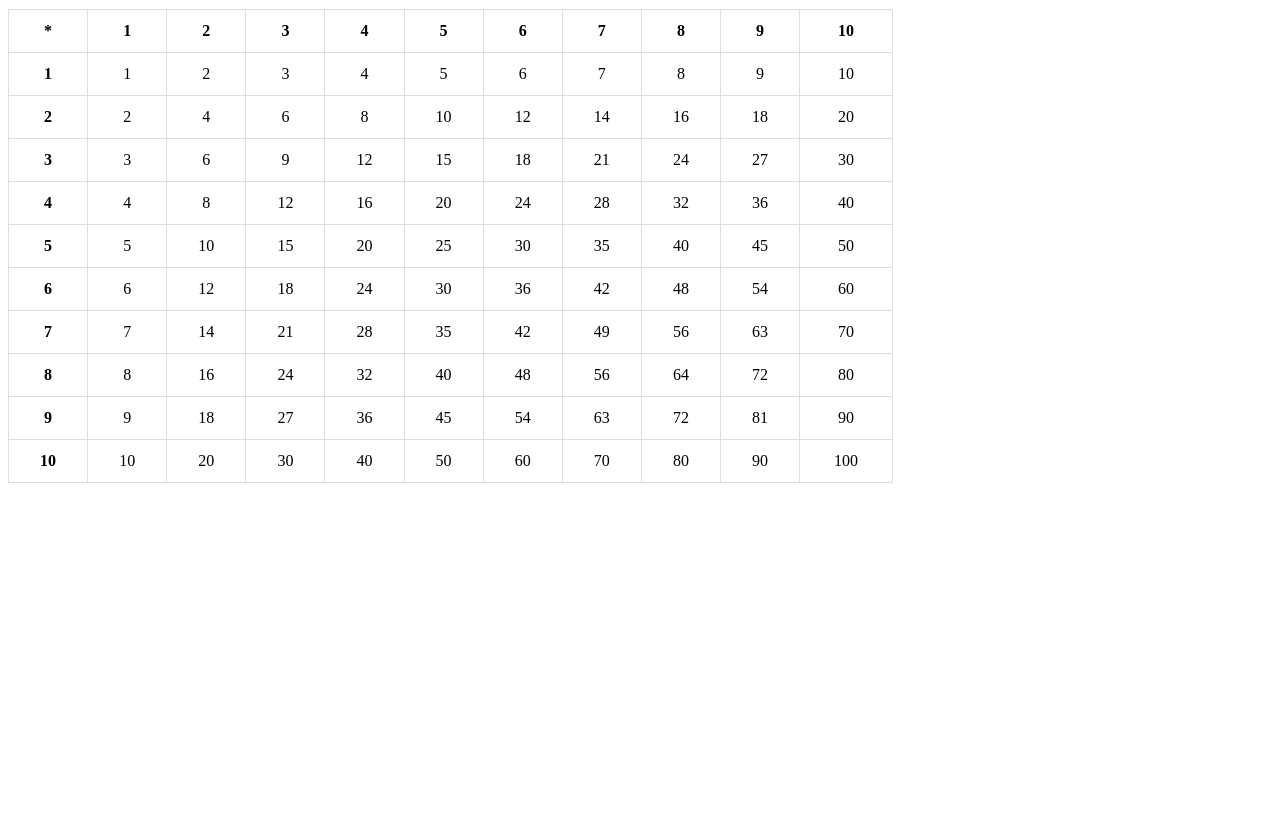
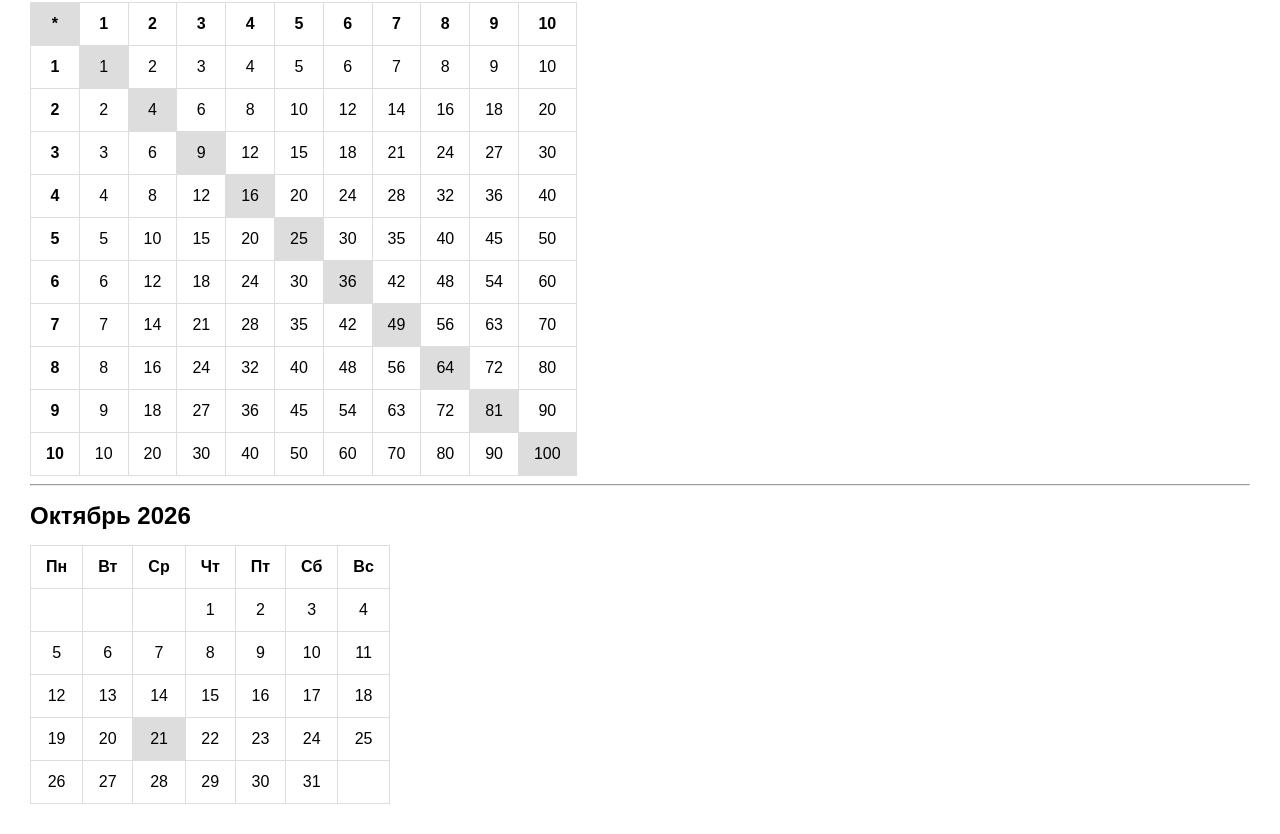
Before and after one commit to atnott/hw-labs, a plain HTML site: page web-client/03_working_with_dom/index.html in a window 1280 px wide. Shown: the part 71-905 px from the top of the page. Before the commit the page ends 800 px from the top, so only its background shows below. Drawn offline with Linux system fonts and the light colour scheme.

Commit message:
chore: add second task calendar table

```diff
--- a/web-client/03_working_with_dom/index.html
+++ b/web-client/03_working_with_dom/index.html
@@ -9,6 +9,12 @@
 <body>
     <h1>multiplication table</h1>
     <div id="table-container-1"></div>
+
+    <hr>
+
+    <h1 id="month-title"></h1>
+    <table id="calendar-table"></table>
+
     <script src="script.js"></script>
 </body>
 </html>
--- a/web-client/03_working_with_dom/script.js
+++ b/web-client/03_working_with_dom/script.js
@@ -10,6 +10,7 @@ for (let i = 0; i <= N; i++) {
         if (i == 0 && j == 0) {
             const th = document.createElement('th');
             th.textContent = '*';
+            th.classList.add('mark');
             row.appendChild(th);
         }
 
@@ -28,10 +29,76 @@ for (let i = 0; i <= N; i++) {
         else {
             const td = document.createElement('td');
             td.textContent = i * j;
+            if (i == j) {
+                td.classList.add('mark');
+            }
             row.appendChild(td);
         }
+
+
     }
     table.appendChild(row);
 }
 
 container.appendChild(table);
+
+
+const now = new Date();
+const year = now.getFullYear();
+const month = now.getMonth();
+const todayDate = now.getDate();
+
+const monthNames = [
+    "Январь", "Февраль", "Март", "Апрель", "Май", "Июнь",
+    "Июль", "Август", "Сентябрь", "Октябрь", "Ноябрь", "Декабрь"
+  ];
+
+document.getElementById('month-title').textContent = `${monthNames[month]} ${year}`
+
+const table_ = document.getElementById('calendar-table');
+const thead = document.createElement('thead');
+const headerRow = document.createElement('tr');
+const daysOfWeek = ['Пн', 'Вт', 'Ср', 'Чт', 'Пт', 'Сб', 'Вс'];
+
+daysOfWeek.forEach(day => {
+    const th = document.createElement('th');
+    th.textContent = day;
+    headerRow.appendChild(th);
+});
+thead.appendChild(headerRow);
+table_.appendChild(thead);
+
+const tbody = document.createElement('tbody');
+
+const firstDayOfMonth = new Date(year, month, 1);
+let startDay = firstDayOfMonth.getDay();
+startDay = startDay === 0 ? 6 : startDay - 1;
+const daysInMonth = new Date(year, month + 1, 0).getDate();
+
+let dateCounter = 1;
+for (let i = 0; i < 6; i++) {
+    const row = document.createElement('tr');
+    for (let j = 0; j < 7; j++) {
+
+        const cell = document.createElement('td');
+        if ((i === 0 && j < startDay) || dateCounter > daysInMonth) {
+            cell.textContent = '';
+        }
+        else {
+
+            cell.textContent = dateCounter;
+            if (dateCounter === todayDate) {
+                cell.classList.add('mark');
+            }
+        dateCounter++;
+
+        }
+        row.appendChild(cell);
+    }
+    tbody.appendChild(row);
+    if (dateCounter > daysInMonth) {
+        break;
+    }
+}
+
+table_.appendChild(tbody)
--- a/web-client/03_working_with_dom/style.css
+++ b/web-client/03_working_with_dom/style.css
@@ -1,5 +1,14 @@
+body {
+    font-family: Arial, sans-serif;
+    margin: 30px;
+}
+
+h1 {
+    font-size: 24px;
+    margin-bottom: 15px;
+}
+
 table {
-    width: 70%;
     border-collapse: collapse;
     text-align: center;
 }
@@ -9,3 +18,11 @@ table td {
     padding: 12px 15px;
     border: 1px solid #dddddd;
 }
+
+#table-container-1 table {
+    width: auto;
+}
+
+.mark {
+    background-color: #dddddd;
+}
```
